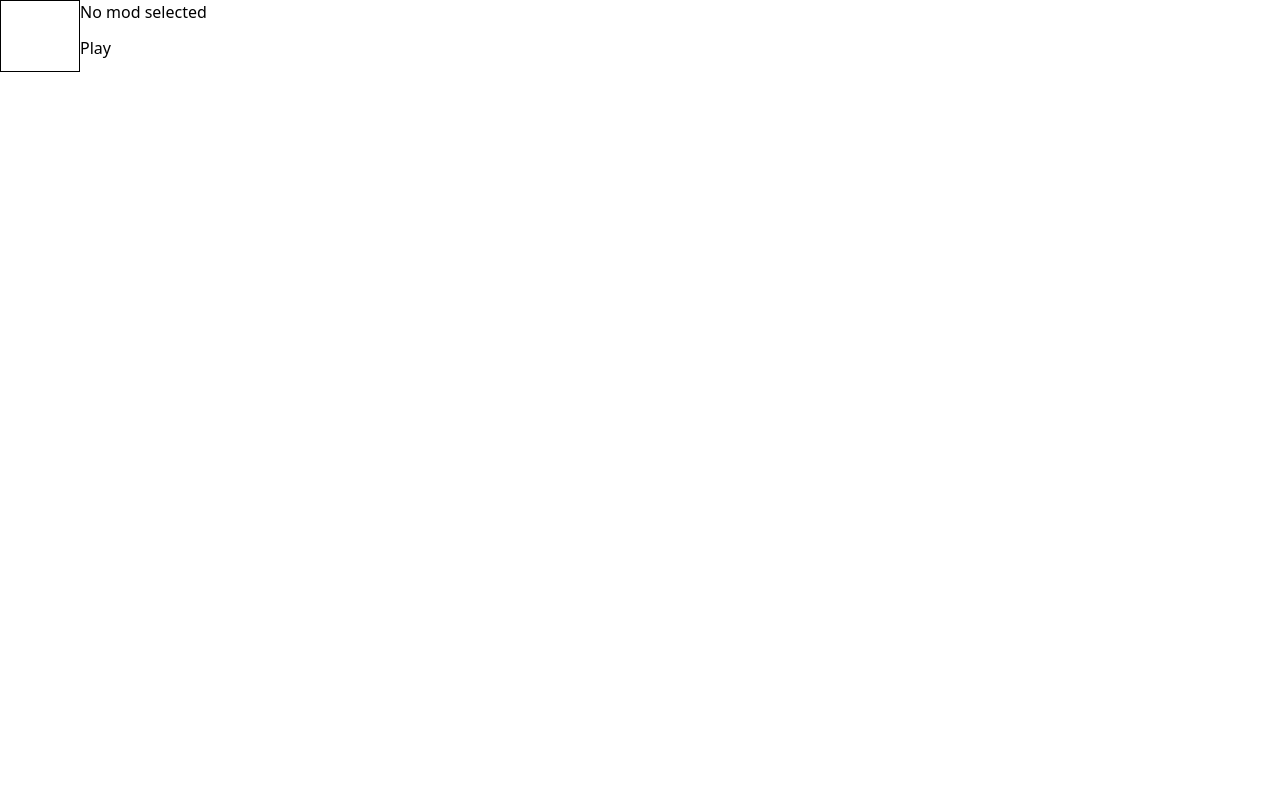
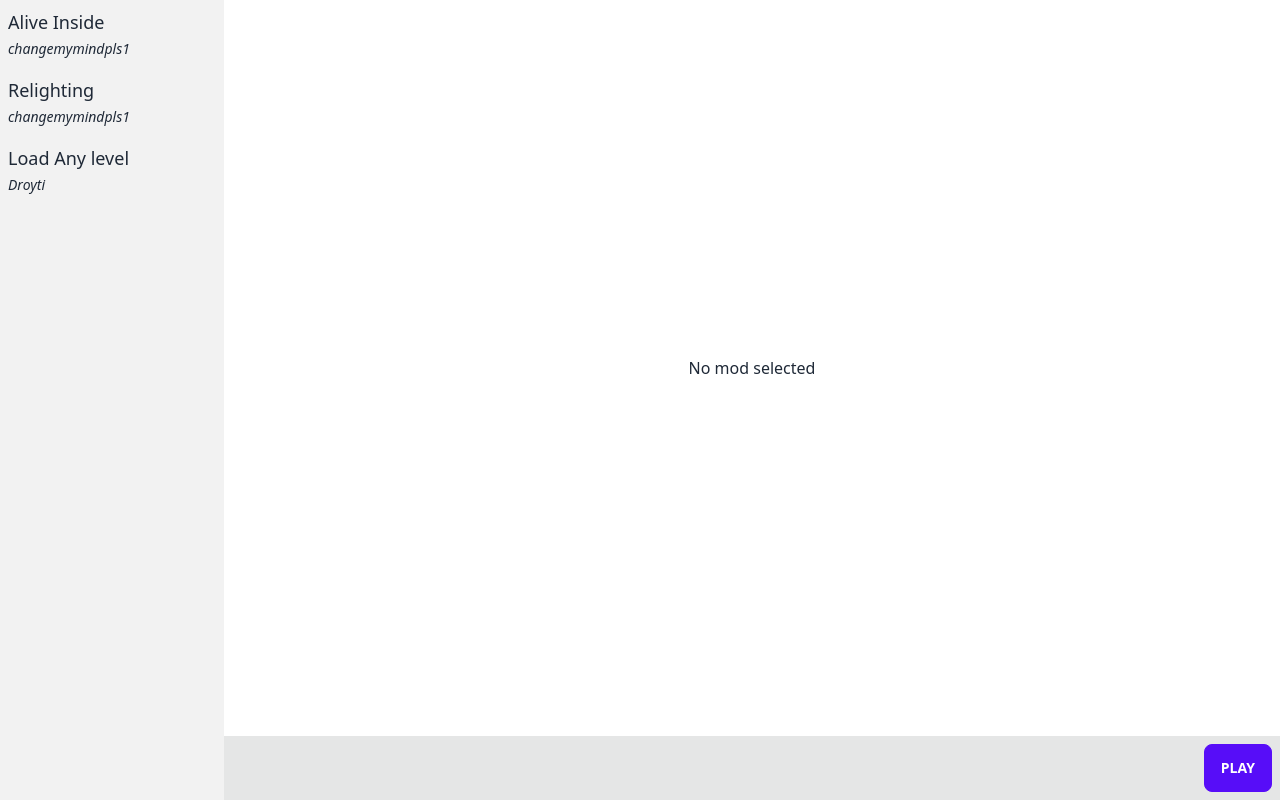
Before and after one commit to Telltale-Modding-Group/TelltaleModLauncher, a Svelte app: page / in a window 1280 px wide. Built offline with nearby package versions, Linux system fonts and the light colour scheme.

Commit message:
Added daisy ui; Added dummy mod data

```diff
--- a/index.html
+++ b/index.html
@@ -4,7 +4,13 @@
     <meta charset="UTF-8" />
     <link rel="icon" href="/favicon.ico" />
     <meta name="viewport" content="width=device-width, initial-scale=1.0" />
-    <title>Svelte + TS + Vite App</title>
+    <title>Telltale Mod Launcher</title>
+    <style>
+      html, body, #app {
+        width: 100%;
+        height: 100%;
+      }
+    </style>
   </head>
   <body>
     <div id="app"></div>
--- a/package.json
+++ b/package.json
@@ -27,6 +27,7 @@
     "vite": "^2.9.9"
   },
   "dependencies": {
-    "@tauri-apps/api": "^1.0.0-rc.6"
+    "@tauri-apps/api": "^1.0.0-rc.6",
+    "daisyui": "^2.15.2"
   }
 }
--- a/src/App.svelte
+++ b/src/App.svelte
@@ -1,22 +1,45 @@
 <script lang="ts">
     import type {IMod} from './types';
+
+	let mods: IMod[] = [
+		{
+			name: 'Alive Inside',
+            author: 'changemymindpls1'
+        },
+		{
+			name: 'Relighting',
+            author: 'changemymindpls1'
+        },
+		{
+			name: 'Load Any level',
+            author: 'Droyti'
+        }
+    ];
 
     let selectedMod: IMod | undefined;
 </script>
 
-<div class="w-full h-full flex flex-row">
-    <div class="w-20 border border-black">
-
+<div class="w-full h-full flex">
+    <div class="w-56 bg-base-200">
+        {#each mods as mod (mod.name)}
+            <div class="p-2">
+                <span class="text-lg">{mod.name}</span>
+                <br>
+                <span class="text-sm italic">{mod.author}</span>
+            </div>
+        {/each}
     </div>
-    <div class="grow flex-col">
-        <div class="grow">
+    <div class="grow flex flex-col">
+        <div class="grow flex justify-center items-center">
             {#if selectedMod}
+                {selectedMod.name}
             {:else}
                 <h1>No mod selected</h1>
             {/if}
         </div>
-        <div class="h-12 flex">
-            <button>Play</button>
+        <div class="w-full bg-base-300 flex justify-between items-center p-2">
+            <div></div>
+            <button class="btn btn-primary">Play</button>
         </div>
     </div>
 </div>
--- a/src/main.ts
+++ b/src/main.ts
@@ -1,8 +1,12 @@
 import './index.css';
 import App from './App.svelte';
 
+const target = document.getElementById('app');
+
+if (!target) throw new Error('Unable to initialise application! Element with ID "app" not found!');
+
 const app = new App({
-	target: document.getElementById('app')
+	target
 });
 
 export default app;
--- a/tailwind.config.cjs
+++ b/tailwind.config.cjs
@@ -6,5 +6,7 @@ module.exports = {
   theme: {
     extend: {},
   },
-  plugins: [],
+  plugins: [
+      require('daisyui')
+  ],
 }
```
Also changed, not shown: tsconfig.json (+1 -8 lines), 1 other file (tests, documents, lock files or other folders).
